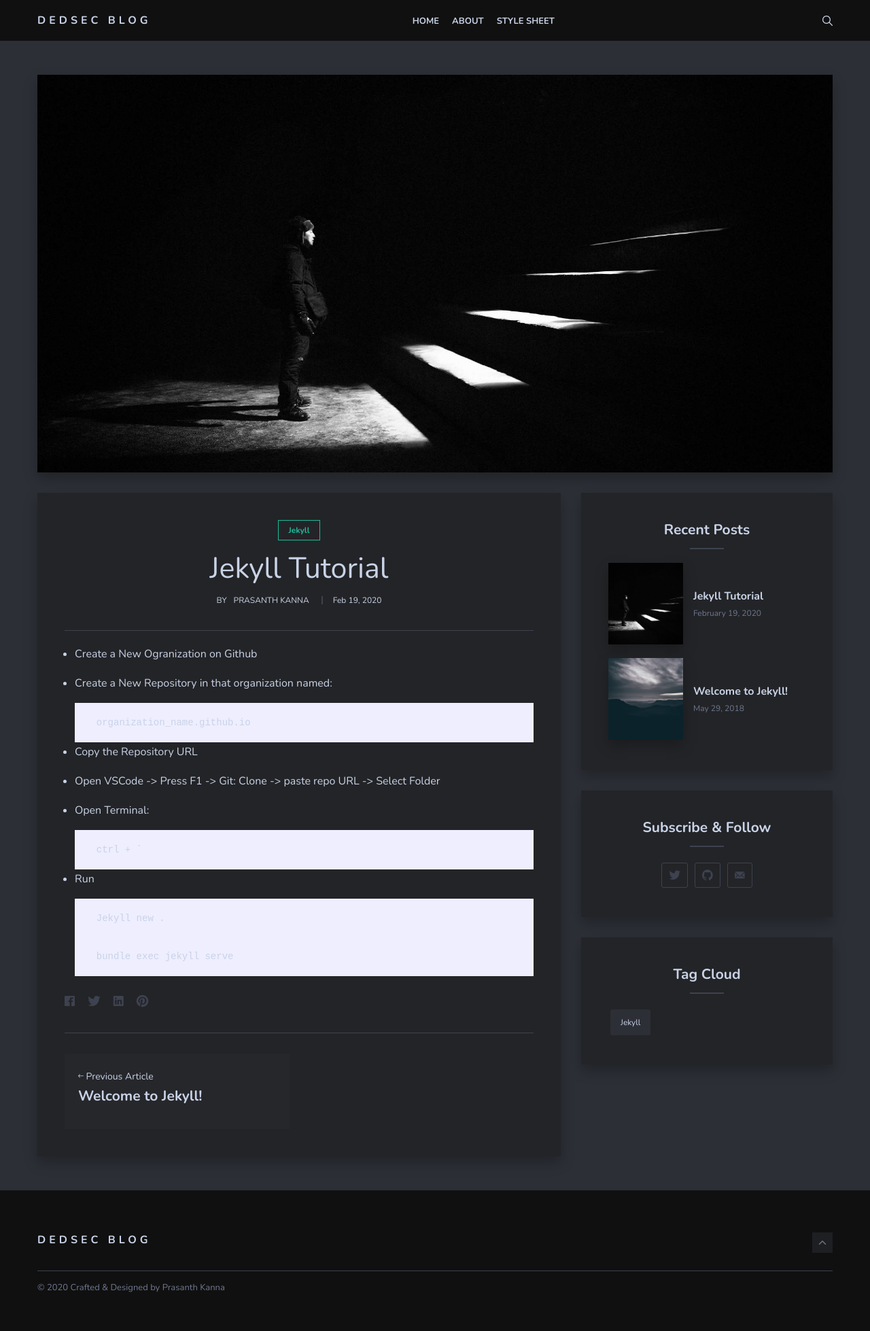
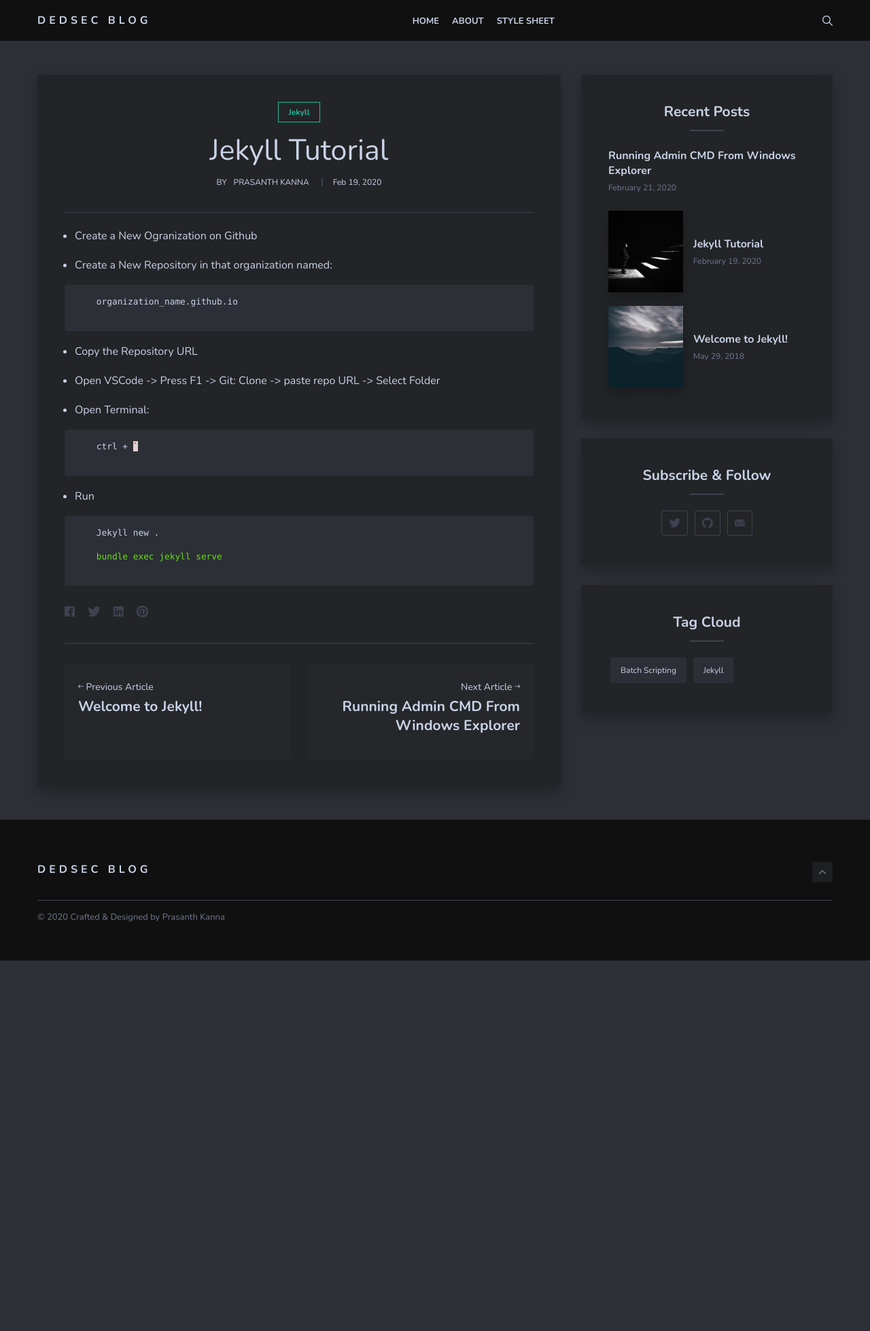
Before and after one commit to Dedsec727/Dedsec727.github.io, a Jekyll site: the page built from _posts/2020-02-19-jekyll-tutorial.markdown, in a window 1280 px wide. Shown: the whole page at 68% size. Built offline with Jekyll 4.4.1, drawn with Linux system fonts in a browser that asks for light colours; nearby versions of some CDN libraries; after the commit the page ends 1413 px from its top, so only the background shows below that.

Commit message:
New post

````diff
--- a/_config.yml
+++ b/_config.yml
@@ -50,6 +50,9 @@
   sass_dir: _sass
   style: compressed
 
+# Syntax highlighting
+highlighter:         pygments
+
 # Exclude from processing.
 # The following items will not be processed, by default.
 # Any item listed under the `exclude:` key here will be automatically added to
--- a/_layouts/post.html
+++ b/_layouts/post.html
@@ -1,7 +1,7 @@
 ---
 layout: default
 ---
-<div class="container">
+<!-- <div class="container">
 	<div class="row">
 		<div class="col col-12">
 			<div class="post-image-box">
@@ -9,7 +9,7 @@
 			</div>
 		</div>
 	</div>
-</div>
+</div> -->
 
 <div class="container">
 	<div class="row">
--- a/_posts/2020-02-19-jekyll-tutorial.markdown
+++ b/_posts/2020-02-19-jekyll-tutorial.markdown
@@ -12,9 +12,9 @@
 
 * Create a New Repository in that organization named:
 
-    ```
+    {% highlight markdown %}
     organization_name.github.io
-    ```
+    {% endhighlight %}
 
 * Copy the Repository URL
 
@@ -22,14 +22,14 @@
 
 * Open Terminal:
 
-    ```
+    {% highlight markdown %}
     ctrl + `
-    ```
+    {% endhighlight %}
 
 * Run
 
-    ```
+    {% highlight markdown %}
     Jekyll new .
 
     bundle exec jekyll serve
-    ```
+    {% endhighlight %}
--- /dev/null
+++ b/_posts/2020-02-21-running-admin-cmd-from-explorer.md
@@ -0,0 +1,46 @@
+---
+layout: post
+title: Running Admin CMD From Windows Explorer
+date: 2020-02-21 09:23
+author: Prasanth Kanna
+tags: [Batch Scripting]
+summary:
+---
+
+[EXISTING SOLUTION](#existing-solution)
+
+[PROBLEM WITH EXISTING SOLUTION](#problem-with-existing-solution)
+
+[OBSERVATION](#observation)
+
+[SOLUTION](#solution)
+
+## EXISTING SOLUTION
+
+The shortcut to open a cmd from a windows explorer and change the directory automatically there is:
+
+    {% highlight markdown %}
+    Ctrl-L
+    cmd{% endhighlight %}
+
+**BEHIND THE SCENES:**
+
+> * Ctrl-L will select the windows path to the current open folder by highlighting the address bar.
+> * Typing System32 apps in the address bar will run those applications. You can find the System32 apps in :
+        `C:\WINDOWS\system32`
+>
+> * For example typing `cmd` in address bar will launch:
+        `C:\WINDOWS\system32\cmd.exe /k pushd %origin%`
+>
+>   where `%origin%` is the path of current open folder
+> * Thus cmd will automatically change its directory to the current open folder by passing the path as argument.
+
+## PROBLEM WITH EXISTING SOLUTION
+
+The above shortcut is quick and easy to open cmd at the current folder. But It will not opem cmd in Administrator mode.
+
+## OBSERVATION
+
+
+
+## SOLUTION
--- a/_sass/2-base/_base.scss
+++ b/_sass/2-base/_base.scss
@@ -97,15 +97,15 @@
 
 
 // Pre
-pre {
-  overflow: auto;
-  padding: 15px;
-  margin-bottom: 0;
-  font-size: 14px;
-  white-space: pre-wrap;
-  word-wrap: break-word;
-  word-break: break-all;
-}
+// pre {
+//   overflow: auto;
+//   padding: 15px;
+//   margin-bottom: 0;
+//   font-size: 14px;
+//   white-space: pre-wrap;
+//   word-wrap: break-word;
+//   word-break: break-all;
+// }
 
 
 // Images
@@ -160,16 +160,15 @@
 
 
 // Pre
-pre {
-  overflow: auto;
-  padding: 15px;
-  margin-bottom: 0;
-  font-size: 14px;
-  white-space: pre-wrap;
-  word-wrap: break-word;
-  word-break: break-all;
-}
-
+// pre {
+//   overflow: auto;
+//   padding: 15px;
+//   margin-bottom: 0;
+//   font-size: 14px;
+//   white-space: pre-wrap;
+//   word-wrap: break-word;
+//   word-break: break-all;
+// }
 // Table
 .table-container {
   max-width: 100%;
@@ -211,3 +210,80 @@
 table tr:hover {
   background-color: $white;
 }
+
+// Code
+//
+// Inline and block-level code snippets. Includes tweaks to syntax highlighted
+// snippets from Pygments/Rouge and Gist embeds.
+
+code,
+pre {
+  font-family: Menlo, Monaco, "Courier New", monospace;
+}
+code {
+  padding: .25em .5em;
+  font-size: 85%;
+  color: #bf616a;
+  background-color: $background;
+  border-radius: 3px;
+  border-color: $background;
+  outline-color: $background;
+  caret-color: $background;
+  flood-color: $background;
+  lighting-color: $background;
+}
+pre {
+  display: block;
+  margin-top: 0;
+  margin-bottom: 1rem;
+  padding: 1rem;
+  font-size: .8rem;
+  line-height: 1.4;
+  white-space: pre;
+  white-space: pre-wrap;
+  word-break: break-all;
+  // word-wrap: break-word;
+  // background-color: $background;
+}
+pre code {
+  padding: 0;
+  font-size: 100%;
+  color: inherit;
+  background-color: $background;
+  border-color: $background;
+  outline-color: $background;
+  caret-color: $background;
+  flood-color: $background;
+  lighting-color: $background;
+}
+
+// Pygments via Jekyll
+.highlight {
+  margin-bottom: 1rem;
+  border-radius: 4px;
+}
+.highlight pre {
+  margin-bottom: 0;
+}
+
+// Gist via GitHub Pages
+.gist .gist-file {
+  font-family: Menlo, Monaco, "Courier New", monospace !important;
+}
+.gist .markdown-body {
+  padding: 15px;
+}
+.gist pre {
+  padding: 0;
+  background-color: $background;
+}
+.gist .gist-file .gist-data {
+  font-size: .8rem !important;
+  line-height: 1.4;
+}
+.gist code {
+  padding: 0;
+  color: inherit;
+  background-color: $background;
+  border-radius: 0;
+}
````
